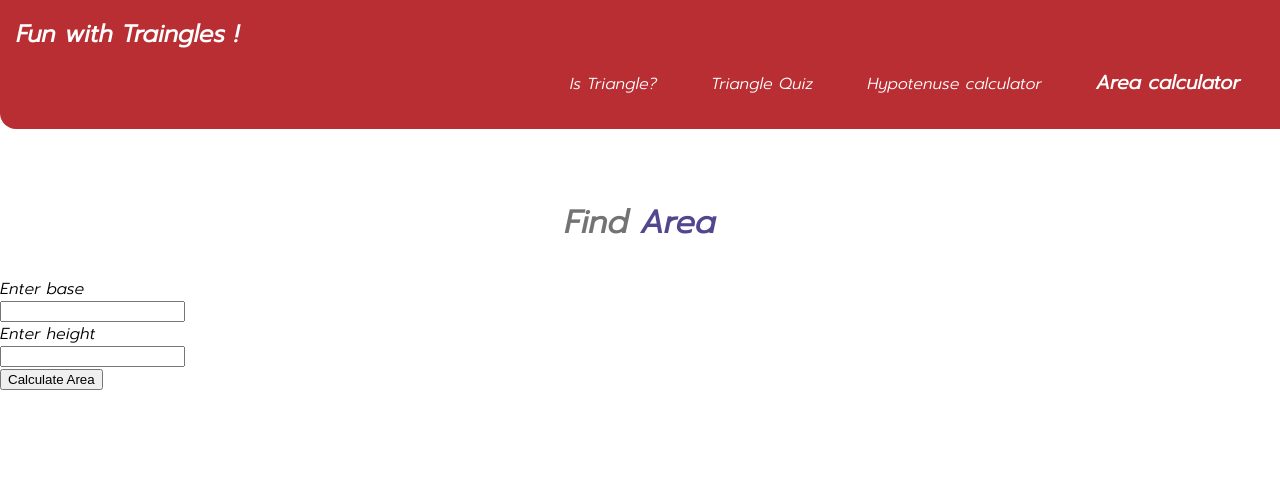
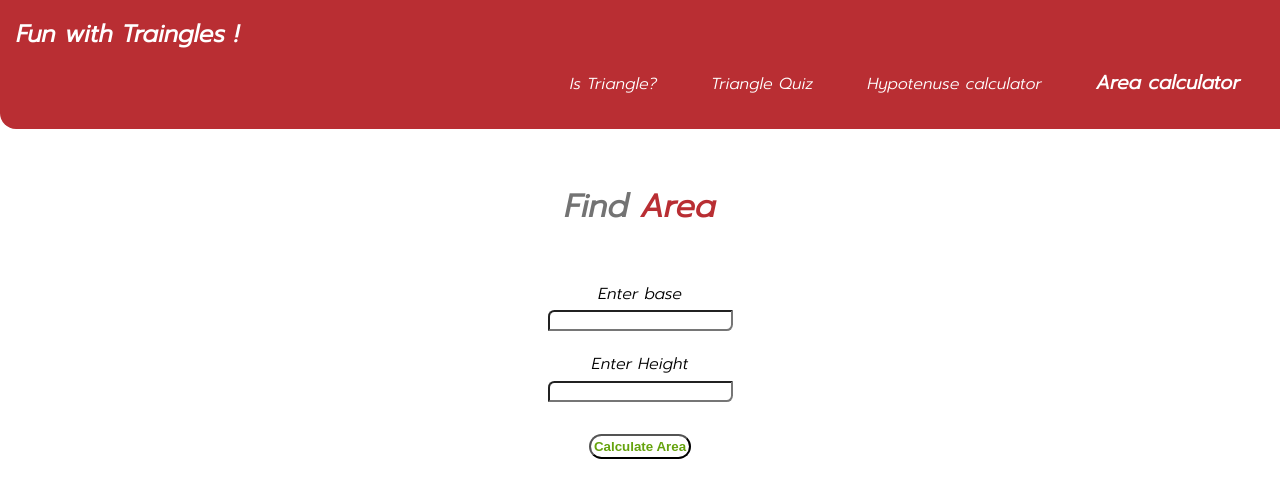
Before and after one commit to yuvraj1905/Mark-12-NeogCamp-FunWithTriangles, a plain HTML site: page findArea.html in a window 1280 px wide. Drawn offline with Linux system fonts and the light colour scheme.

Commit message:
refactor: routing

```diff
--- a/app.js
+++ b/app.js
@@ -1,7 +1,7 @@
 const angleOne = document.querySelector("#angle-one");
 const angleTwo = document.querySelector("#angle-two");
 const angleThree = document.querySelector("#angle-three");
-const checkBtn = document.querySelector("#check-btn");
+const checkBtn = document.querySelector(".check-btn");
 const output = document.querySelector("#output");
 
 function checkIsTriangle() {
--- a/area.js
+++ b/area.js
@@ -1,9 +1,10 @@
 const base = document.querySelector("#base");
 const height = document.querySelector("#height");
-const btn = document.querySelector("#cal-btn");
+const btn = document.querySelector(".check-btn");
 const output = document.querySelector("#output");
 
 function calcArea() {
+  console.log("button clicked");
   if (base.value === "" || height.value === "") {
     alert("Please enter valid values for both inputs ");
     return;
--- a/findArea.html
+++ b/findArea.html
@@ -31,17 +31,31 @@
     <header class="hero">
       <h1 class="hero-heading">
         Find
-        <span style="color: rgb(81, 71, 142)">Area</span>
+        <span style="color: rgb(185, 46, 51)">Area</span>
       </h1>
     </header>
-    <label for="base">Enter base</label>
-    <input type="number" id="base" style="display: block" />
 
-    <label for="height">Enter height</label>
-    <input type="number" id="height" style="display: block" />
+    <div class="container">
+      <label for="base" class="input-txt">Enter base</label>
+      <input
+        type="number"
+        class="centered_container"
+        id="base"
+        style="display: block"
+      />
 
-    <button id="cal-btn">Calculate Area</button>
-    <div id="output"></div>
+      <label for="perpendicular" class="input-txt">Enter Height</label>
+      <input
+        type="number"
+        class="centered_container"
+        id="height"
+        style="display: block"
+      />
+
+      <button class="check-btn">Calculate Area</button>
+      <div class="centered_container" id="output"></div>
+    </div>
+
     <script src="area.js"></script>
   </body>
 </html>
--- a/style.css
+++ b/style.css
@@ -26,11 +26,11 @@ hr {
   border-bottom-right-radius: 0.4rem;
   margin-bottom: 1rem;
 }
-/* .centered_container .input-txt {
+.input-txt {
   display: block;
   text-align: center;
   padding: 0.3rem 0rem;
-} */
+}
 .link {
   text-decoration: none;
   padding: 0.5rem 1rem;
@@ -107,7 +107,7 @@ hr {
 .hero .hero-heading {
   text-align: center;
   color: var(--dark-gray);
-  padding-top: 1rem;
+  padding-bottom: 1rem;
 }
 
 #output {
@@ -142,6 +142,7 @@ hr {
 } */
 
 .quizH3 {
+  margin-top: 0.5rem;
   color: rgb(199, 144, 76);
 }
 
```
Also changed, not shown: checkTriangle.html (+1 -1 lines), hypotenuse.html (+18 -6 lines), hypotenuse.js (+6 -2 lines), triangleQuiz.html (+8 -4 lines).
